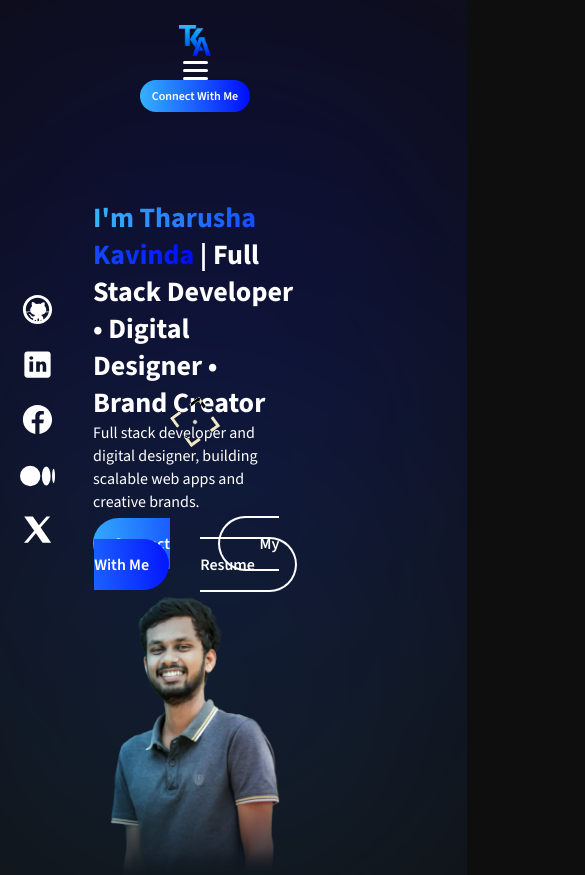
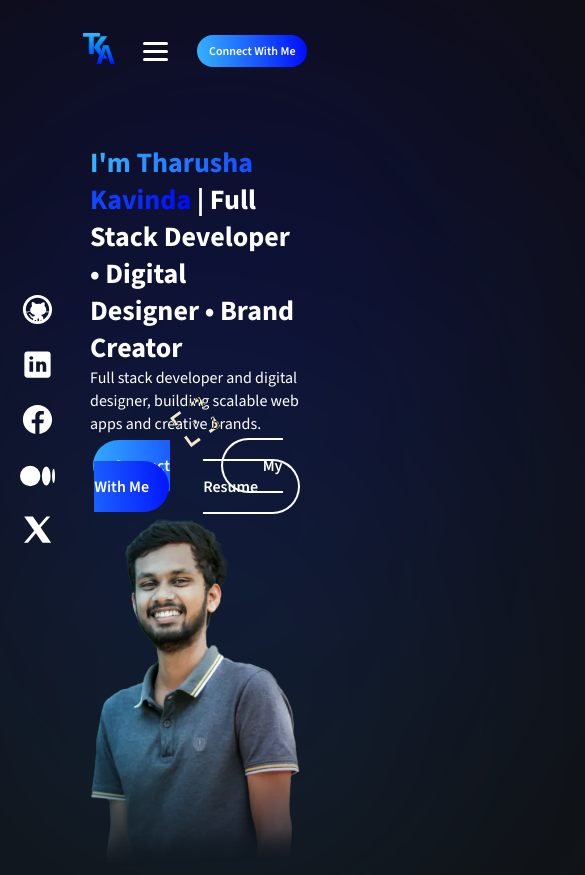
Before and after one commit to TharushaK01/Tharusha_Fulstack_Developer, a React (Vite) app: page / in a window 390 px wide. Shown: the top 875 px of the page, 585 px wide, since content can reach past the window. Built offline with nearby package versions, Linux system fonts and the light colour scheme.

Commit message:
nav bar responsive mobile

```diff
--- a/src/Components/Navbar/Navbar.css
+++ b/src/Components/Navbar/Navbar.css
@@ -95,6 +95,9 @@
   .navbar {
     padding: 18px 5%;
     margin-top: 0;
+    display: flex;
+    align-items: center;
+    justify-content: space-between;
   }
 
   .nav-log {
@@ -109,9 +112,12 @@
     font-size: 13px;
   }
 
-  .nav-connect {
+  /* .nav-connect {
     padding: 10px 16px;
     font-size: 14px;
+  } */
+     .nav-connect {
+    display: none; /* hide if it lives inside the mobile menu only */
   }
 
   .nav-hamburger {
```
Also changed, not shown: src/responsive.css (+4 -4 lines).
